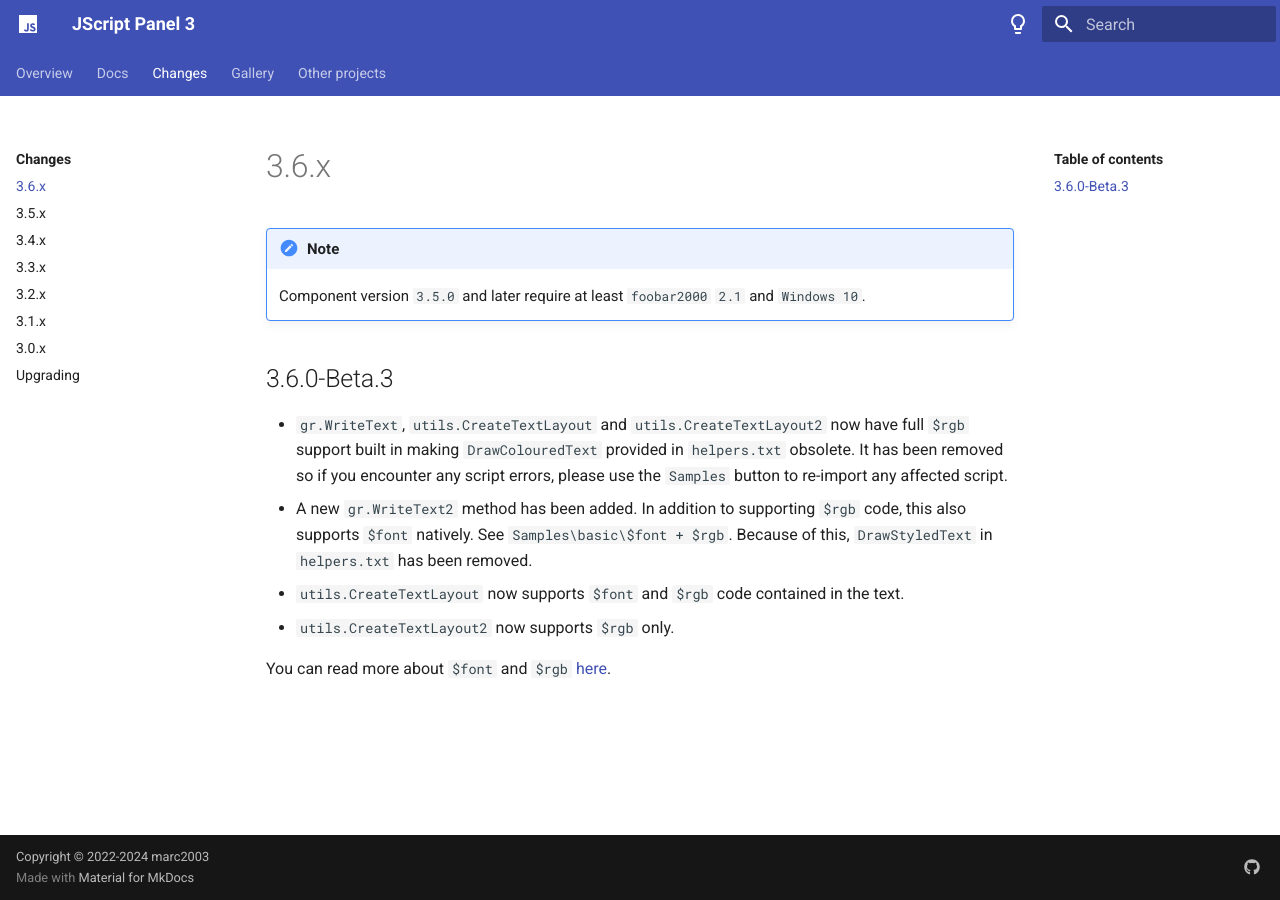
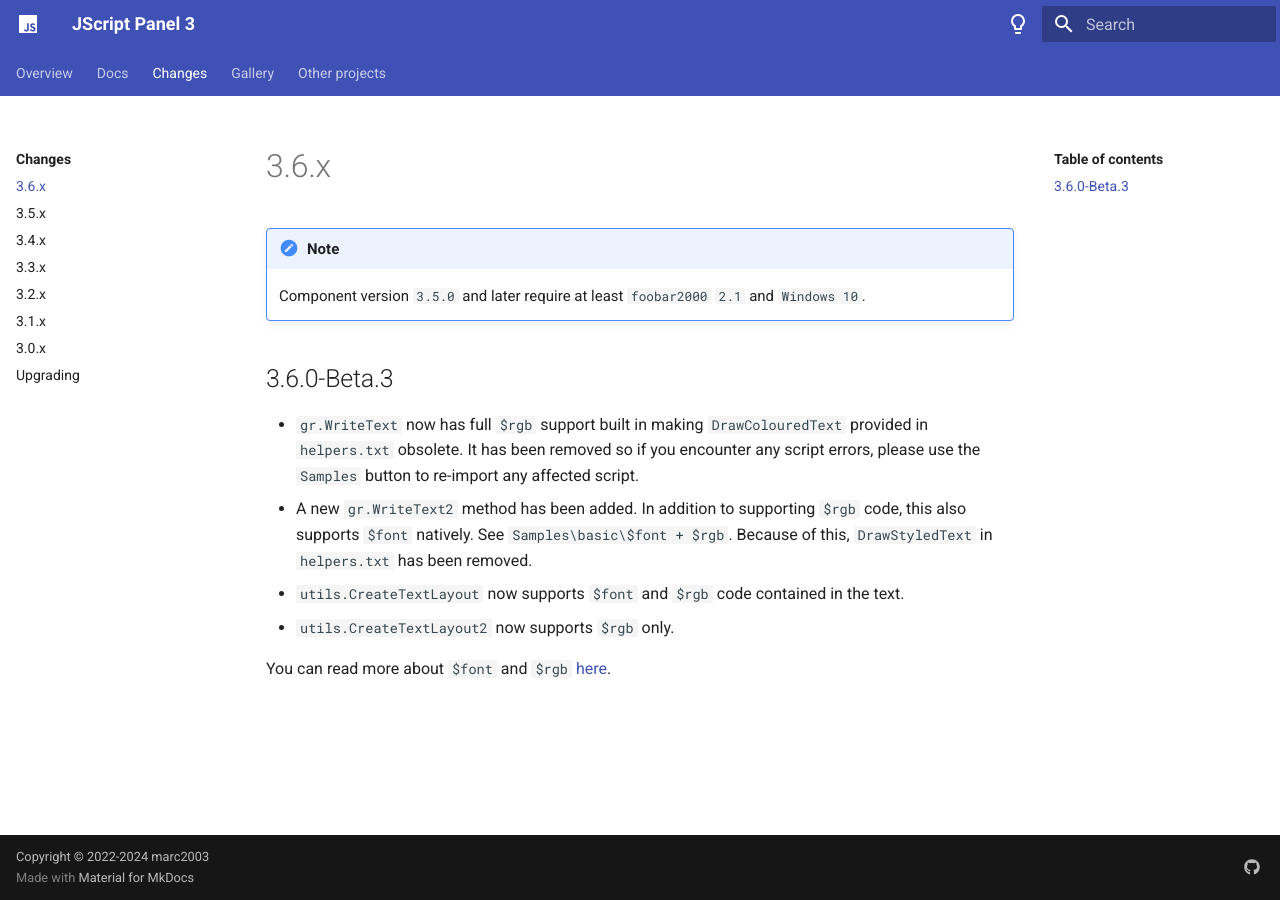
Before and after one commit to jscript-panel/jscript-panel.github.io, an MkDocs documentation site: the page built from docs/docs/changes/index.md, in a window 1280 px wide. Built offline with MkDocs 1.6.1 and Material for MkDocs 9.7.7, drawn with Linux system fonts in a browser that asks for light colours.

Commit message:
Update changes

```diff
--- a/docs/docs/changes/index.md
+++ b/docs/docs/changes/index.md
@@ -2,9 +2,9 @@
 	Component version `3.5.0` and later require at least `foobar2000` `2.1` and `Windows 10`.
 
 ## 3.6.0-Beta.3
-- `gr.WriteText`, `utils.CreateTextLayout` and `utils.CreateTextLayout2` now have full `$rgb`
-support built in making `DrawColouredText` provided in `helpers.txt` obsolete. It has been removed
-so if you encounter any script errors, please use the `Samples` button to re-import any affected script.
+- `gr.WriteText` now has full `$rgb` support built in making `DrawColouredText` provided in
+`helpers.txt` obsolete. It has been removed so if you encounter any script errors,
+please use the `Samples` button to re-import any affected script.
 - A new `gr.WriteText2` method has been added. In addition to supporting `$rgb` code, this also supports
 `$font` natively. See `Samples\basic\$font + $rgb`. Because of this, `DrawStyledText` in `helpers.txt`
 has been removed.
```
